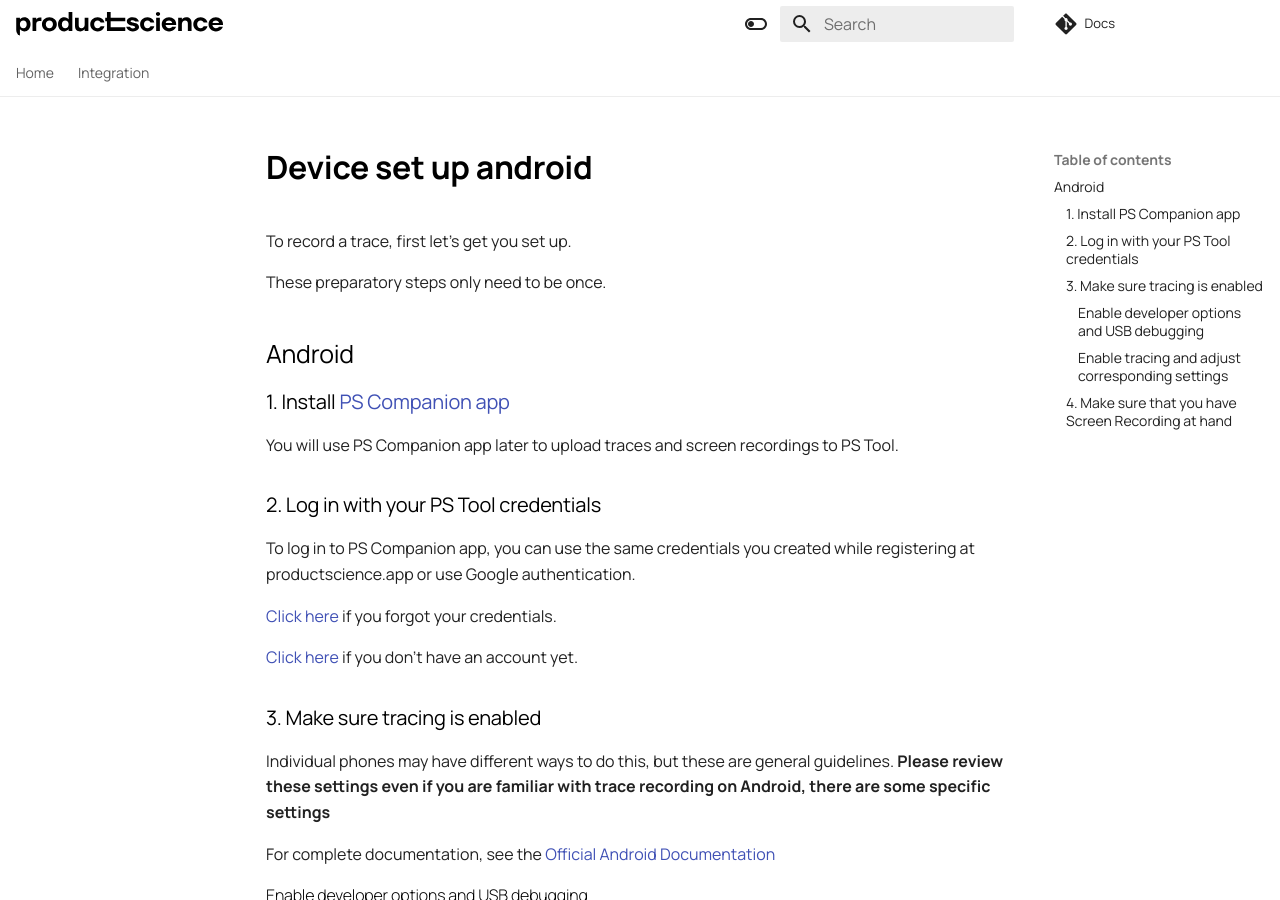
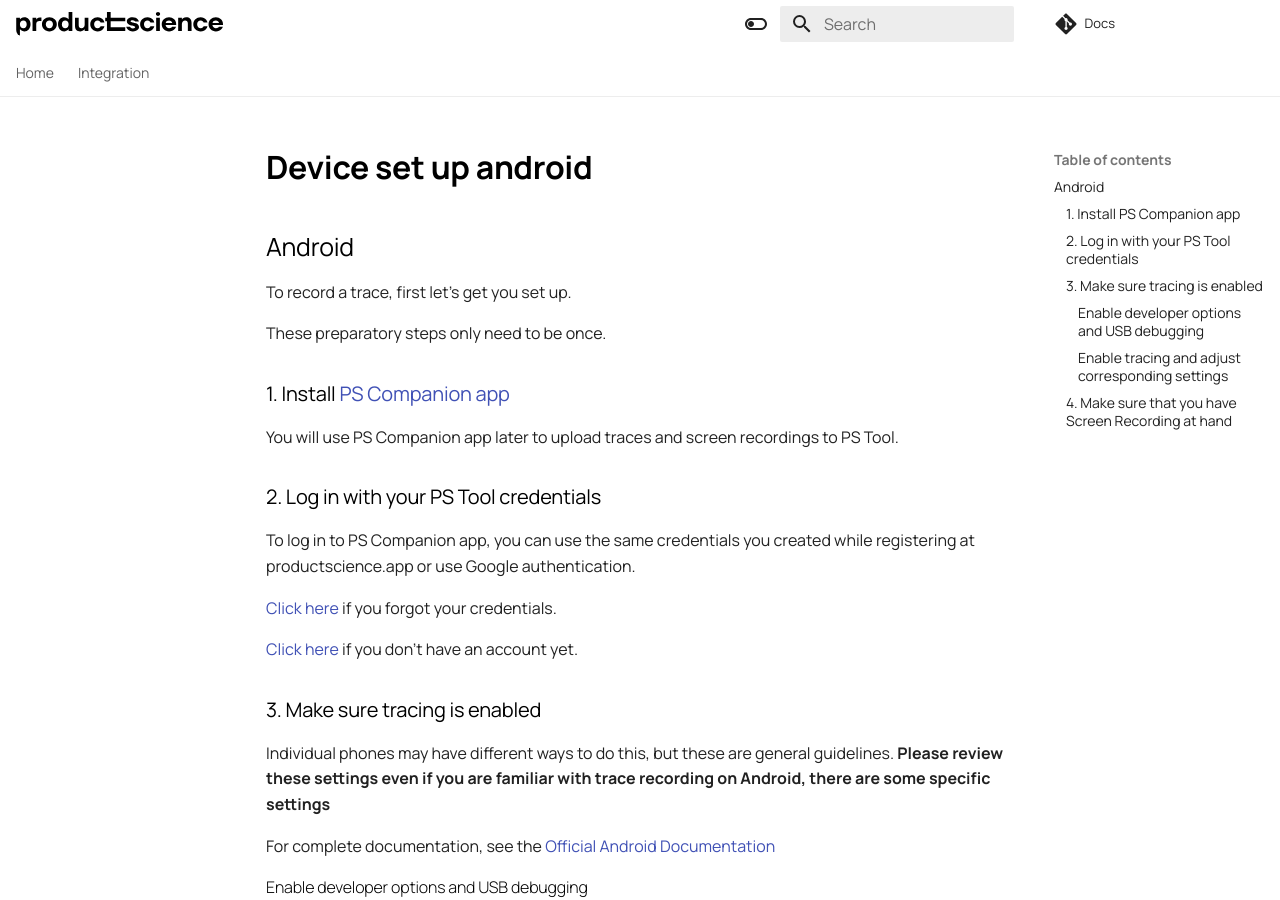
Before and after one commit to product-science/docs, an MkDocs documentation site: the page built from docs/website-docs/device-set-up-android.md, in a window 1280 px wide and 900 px high. Built offline with MkDocs 1.6.1 and Material for MkDocs 9.7.7, drawn with Linux system fonts in a browser that asks for light colours.

```diff
--- a/docs/website-docs/device-set-up-android.md
+++ b/docs/website-docs/device-set-up-android.md
@@ -1,9 +1,9 @@
+Android
+---------
+
 To record a trace, first let’s get you set up.
 
 These preparatory steps only need to be once.
-
-Android
----------
 
 ### 1. Install [PS Companion app](https://play.google.com/store/apps/details?id=com.ps.companion&hl=en_US&gl=US&pli=1)
 
```
